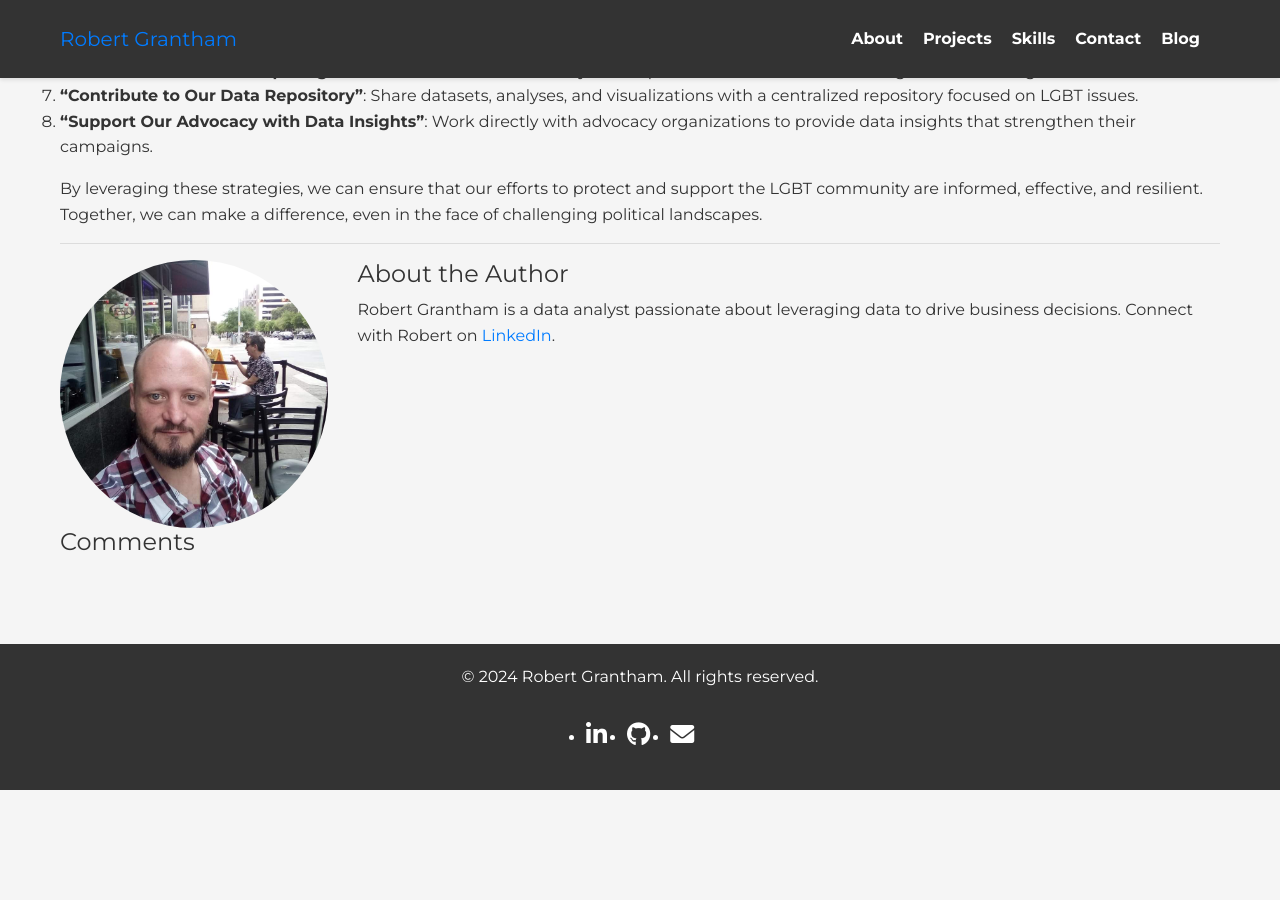
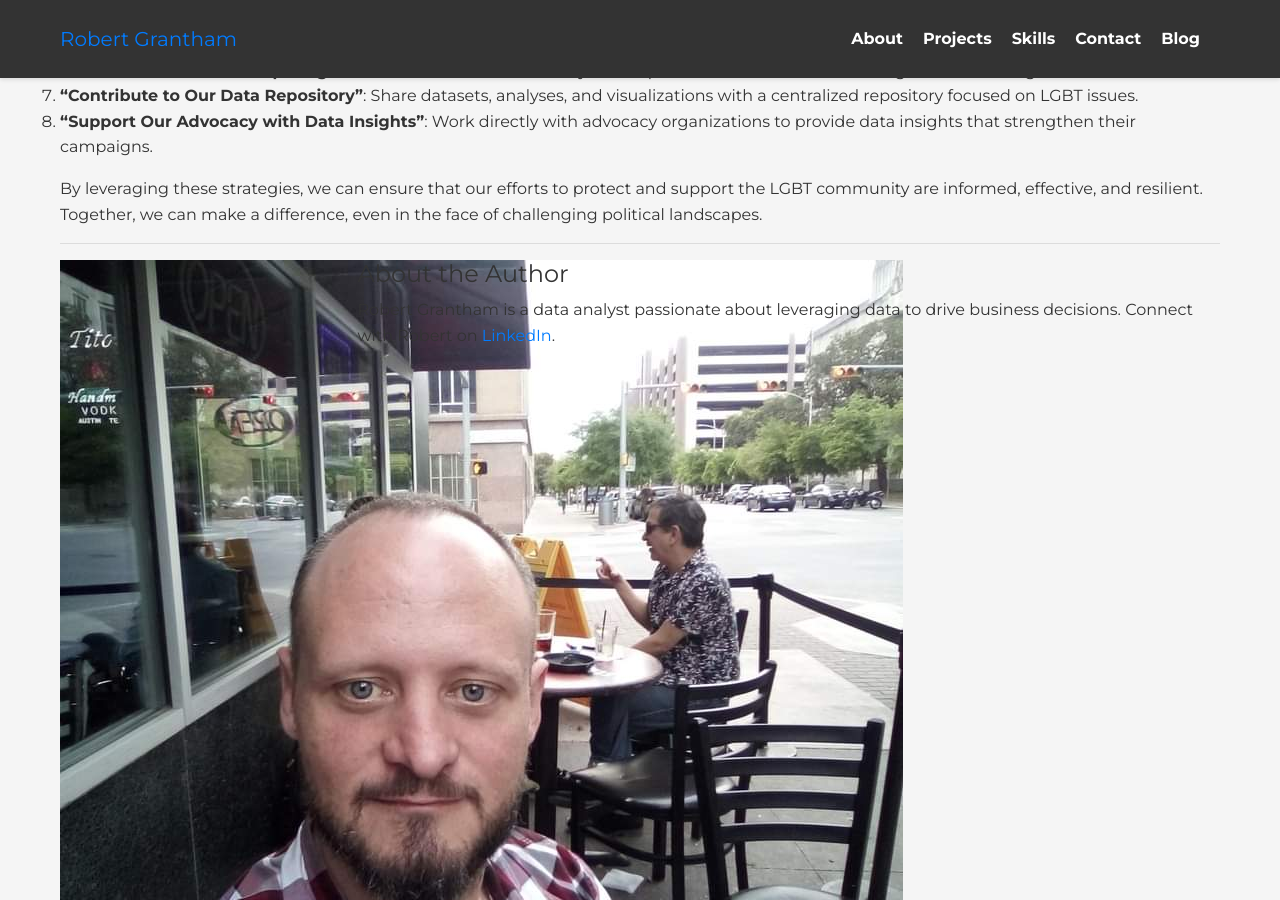
Before and after one commit to rgrantham82/rgrantham82.github.io, a Jekyll site: the page built from _posts/2024-07-01-cta-lgbt-community-support.md, in a window 1280 px wide and 900 px high, scrolled down 2515 px. Built offline with Jekyll 4.4.1, drawn with Linux system fonts in a browser that asks for light colours; nearby versions of some CDN libraries; comment, search, counter and statistics services are not loaded; before the commit the page ends 3305 px from its top, so only the background shows below that.

Commit message:
Update blog.html

```diff
--- a/_layouts/blog.html
+++ b/_layouts/blog.html
@@ -15,7 +15,7 @@
         <div class="author-info">
             <div class="row">
                 <div class="col-md-3">
-                    <img src="/assets/images/profile-image.jpg" alt="Author" class="img-fluid rounded-circle">
+                    <img src="/assets/images/profile-image.jpg" alt="Author" class="about-image">
                 </div>
                 <div class="col-md-9">
                     <h4>About the Author</h4>
```
